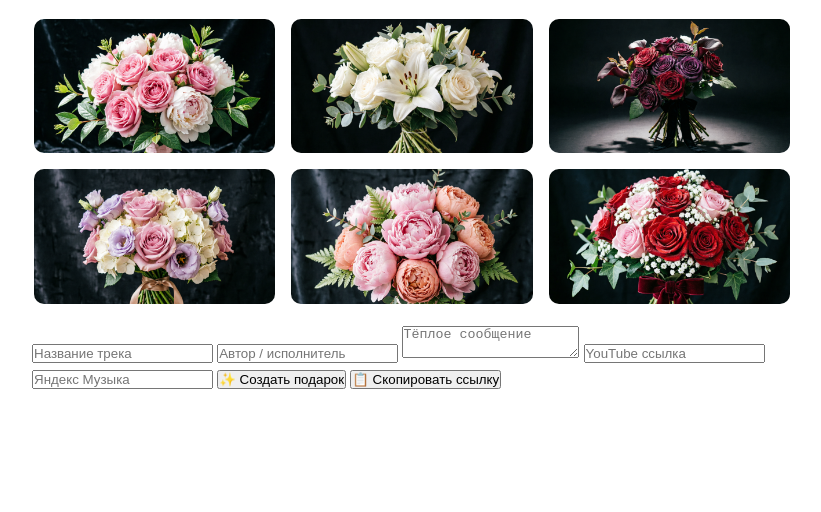
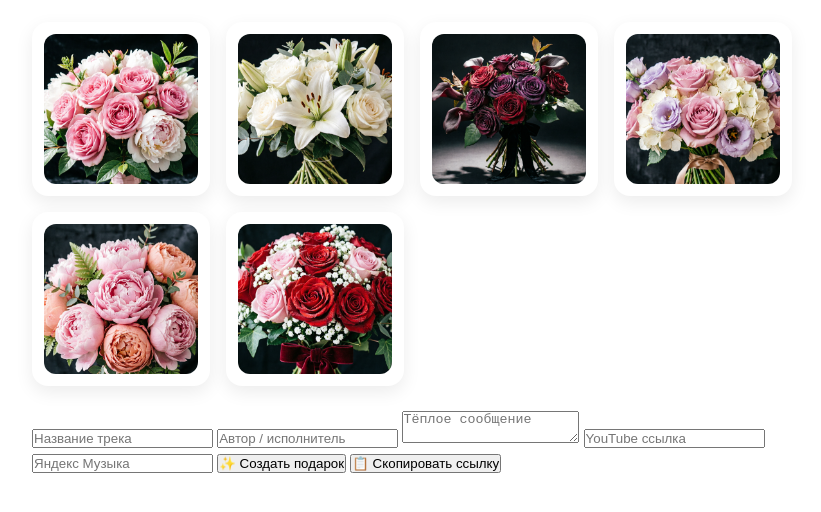
Before and after one commit to mitiospetr-gif/music-bouquet4, a plain HTML site: page index.html in a window 1280 px wide. Shown: the part 180-692 px from the top of the page, without its empty margins (228-1049 px from the left). Drawn offline with Linux system fonts and the light colour scheme.

Commit message:
Update style.css

```diff
--- a/style.css
+++ b/style.css
@@ -540,3 +540,43 @@ body {
 .bouquet:hover {
     transform: scale(1.03);
 }
+/* =========================
+   💐 BOUQUET GRID FIX
+========================= */
+
+.bouquet-grid {
+    display: grid;
+    grid-template-columns: repeat(auto-fit, minmax(150px, 1fr));
+    gap: 16px;
+    margin: 25px 0;
+}
+
+.bouquet {
+    background: #fff;
+    border-radius: 16px;
+    padding: 10px;
+    cursor: pointer;
+    transition: 0.25s ease;
+    box-shadow: 0 6px 18px rgba(0,0,0,0.08);
+
+    display: flex;
+    align-items: center;
+    justify-content: center;
+}
+
+.bouquet img {
+    width: 100%;
+    height: 150px;
+    object-fit: cover;
+    border-radius: 12px;
+}
+
+.bouquet:hover {
+    transform: scale(1.03);
+}
+
+.bouquet.active {
+    outline: 2px solid #ff4d8d;
+    transform: scale(1.05);
+    box-shadow: 0 10px 25px rgba(255,77,141,0.25);
+}
```
